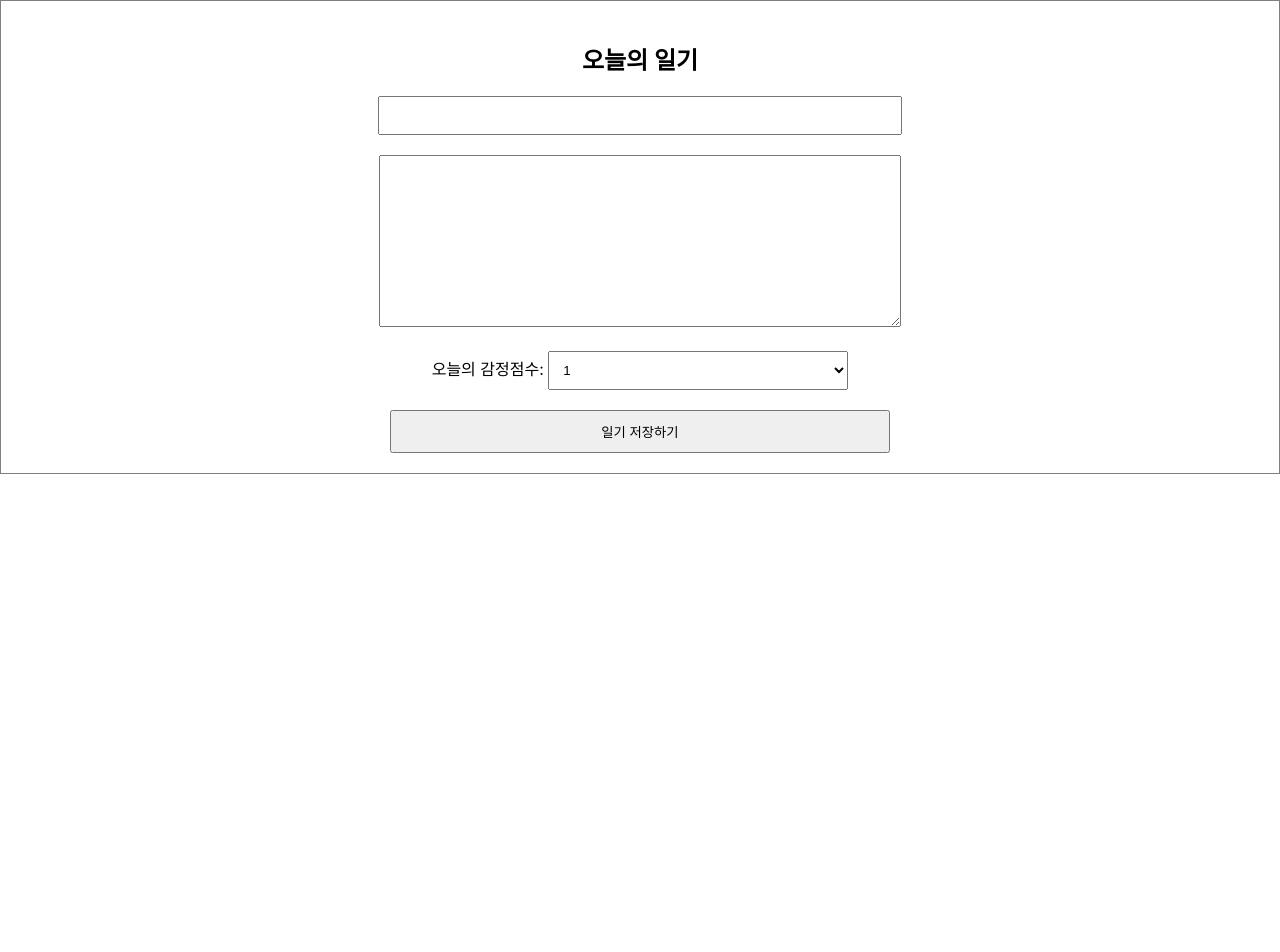
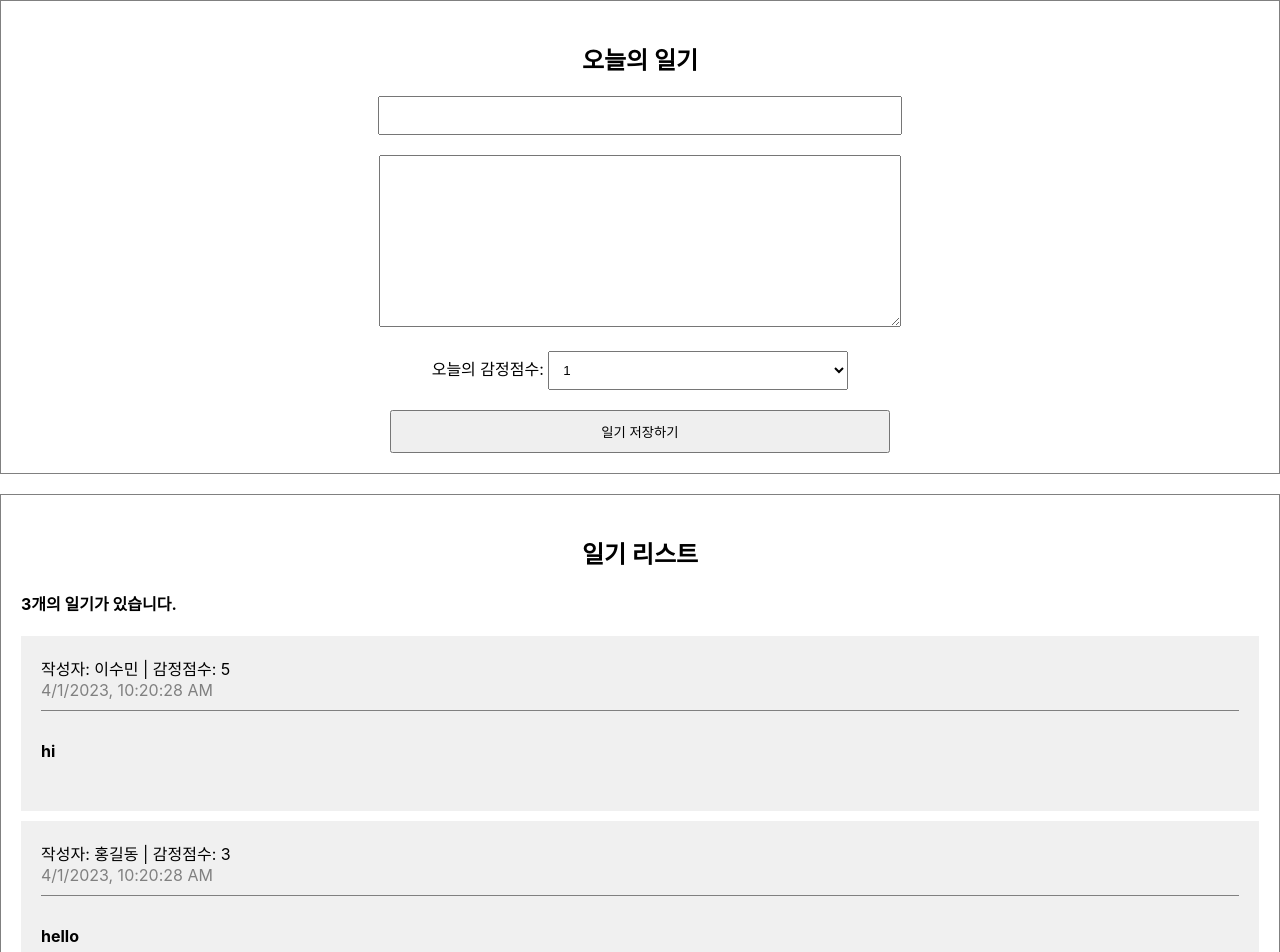
Before and after one commit to webleesu/react, a React (Create React App) app in the folder simplediary/: page / in a window 1280 px wide. Shown: the top 952 px of the page. Before the commit the page ends 800 px from the top, so only its background shows below. Built offline with nearby package versions, Linux system fonts and the light colour scheme.

Commit message:
더미 배열로 다이어리 형태로 랜더링

```diff
--- a/simplediary/src/App.css
+++ b/simplediary/src/App.css
@@ -26,3 +26,37 @@
   padding: 10px;
   cursor: pointer;
 }
+
+/* List */
+.DiaryList {
+  border: 1px solid gray;
+  padding: 20px;
+  margin-top: 20px;
+}
+
+.DiaryList h2 {
+  text-align: center;
+}
+
+/* Item */
+.DiaryItem {
+  background-color: rgb(240, 240, 240);
+  margin-bottom: 10px;
+  padding: 20px;
+}
+
+.DiaryItem .info {
+  border-bottom: 1px solid gray;
+  padding-bottom: 10px;
+  margin-bottom: 10px;
+}
+
+.DiaryItem .date {
+  color: gray;
+}
+
+.DiaryItem .content {
+  font-weight: bold;
+  margin-bottom: 30px;
+  margin-top: 30px;
+}
--- a/simplediary/src/App.js
+++ b/simplediary/src/App.js
@@ -1,10 +1,37 @@
 import "./App.css";
 import DiaryEditor from "./DiaryEditor";
+import DiaryList from "./DiaryList";
+
+const dummyList = [
+  {
+    id: 1,
+    author: "이수민",
+    content: "hi",
+    emotion: 5,
+    // created_date: new Date(), //현재 시간
+    created_date: new Date().getTime(), //milliseconds로 변환
+  },
+  {
+    id: 2,
+    author: "홍길동",
+    content: "hello",
+    emotion: 3,
+    created_date: new Date().getTime(),
+  },
+  {
+    id: 3,
+    author: "아무개",
+    content: "bye",
+    emotion: 1,
+    created_date: new Date().getTime(),
+  },
+];
 
 function App() {
   return (
     <div className="App">
       <DiaryEditor />
+      <DiaryList diaryList={dummyList} />
     </div>
   );
 }
--- /dev/null
+++ b/simplediary/src/DiaryItem.js
@@ -0,0 +1,16 @@
+const DiaryItem = ({ author, content, created_date, emotion, id }) => {
+  return (
+    <div className="DiaryItem">
+      <div className="info">
+        <span>
+          작성자: {author} | 감정점수: {emotion}
+        </span>
+        <br />
+        <span className="date">{new Date(created_date).toLocaleString()}</span>
+      </div>
+      <div className="content">{content}</div>
+    </div>
+  );
+};
+
+export default DiaryItem;
--- /dev/null
+++ b/simplediary/src/DiaryList.js
@@ -0,0 +1,23 @@
+import DiaryItem from "./DiaryItem";
+
+const DiaryList = ({ diaryList }) => {
+  console.log(diaryList);
+
+  return (
+    <div className="DiaryList">
+      <h2>일기 리스트</h2>
+      <h4>{diaryList.length}개의 일기가 있습니다.</h4>
+      <div>
+        {diaryList.map((it) => (
+          <DiaryItem key={it.id} {...it} />
+        ))}
+      </div>
+    </div>
+  );
+};
+
+DiaryList.defaultProps = {
+  diaryList: [],
+};
+
+export default DiaryList;
```
